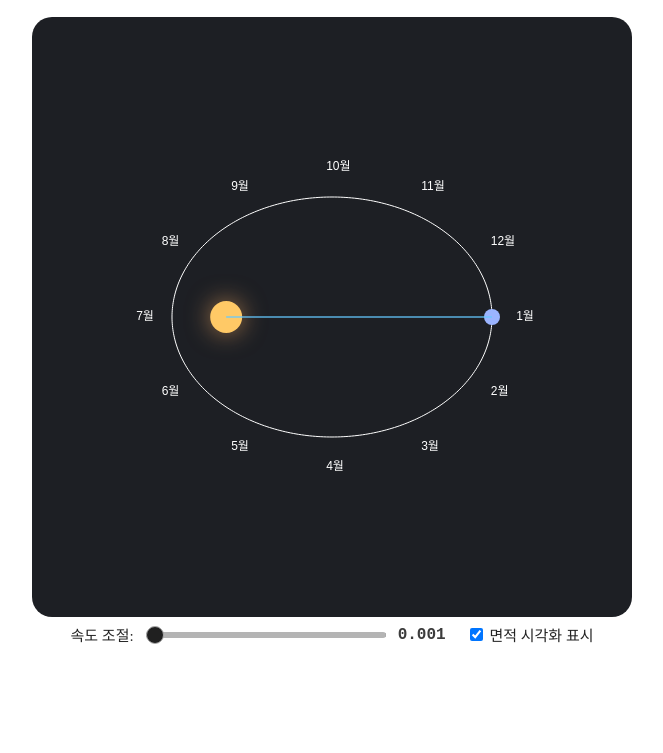
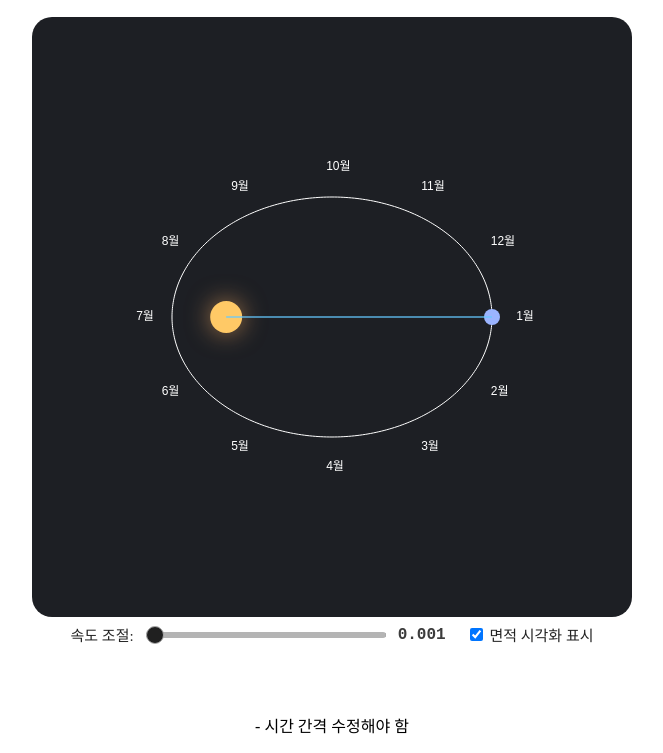
Before and after one commit to heaguuu/heaguuu.github.io, a plain HTML site: page index.html in a window 1280 px wide. Shown: the part 58-811 px from the top of the page, without its empty margins (308-971 px from the left). Drawn offline with Linux system fonts and the light colour scheme.

Commit message:
Update index.html

```diff
--- a/index.html
+++ b/index.html
@@ -36,6 +36,10 @@
         <input type="checkbox" id="areaToggle" checked>
         면적 시각화 표시
       </label>
+      </div>
+      <p style="text-align: center;">
+        - 시간 간격 수정해야 함
+      </p>
 
     <script>
       // 캔버스 설정
```
